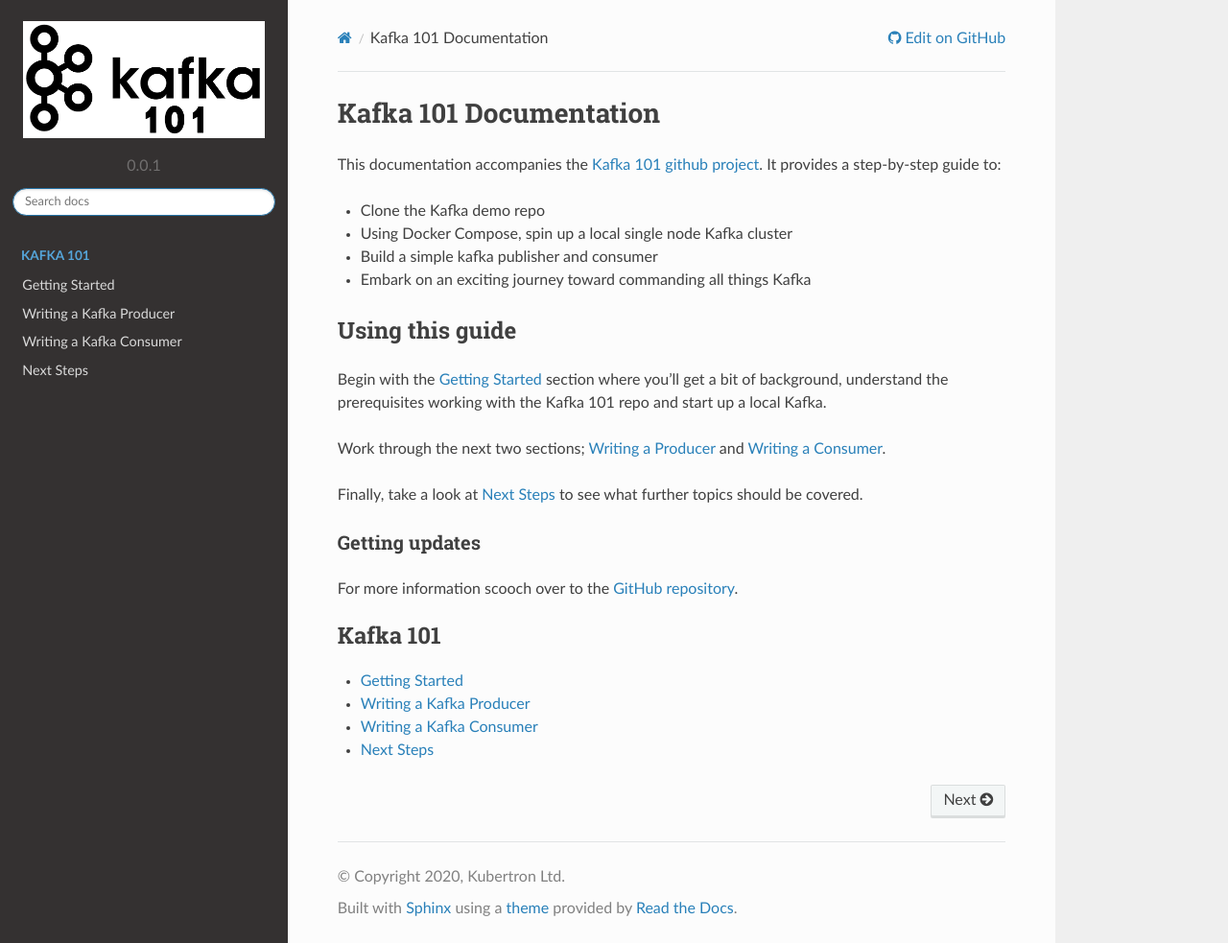
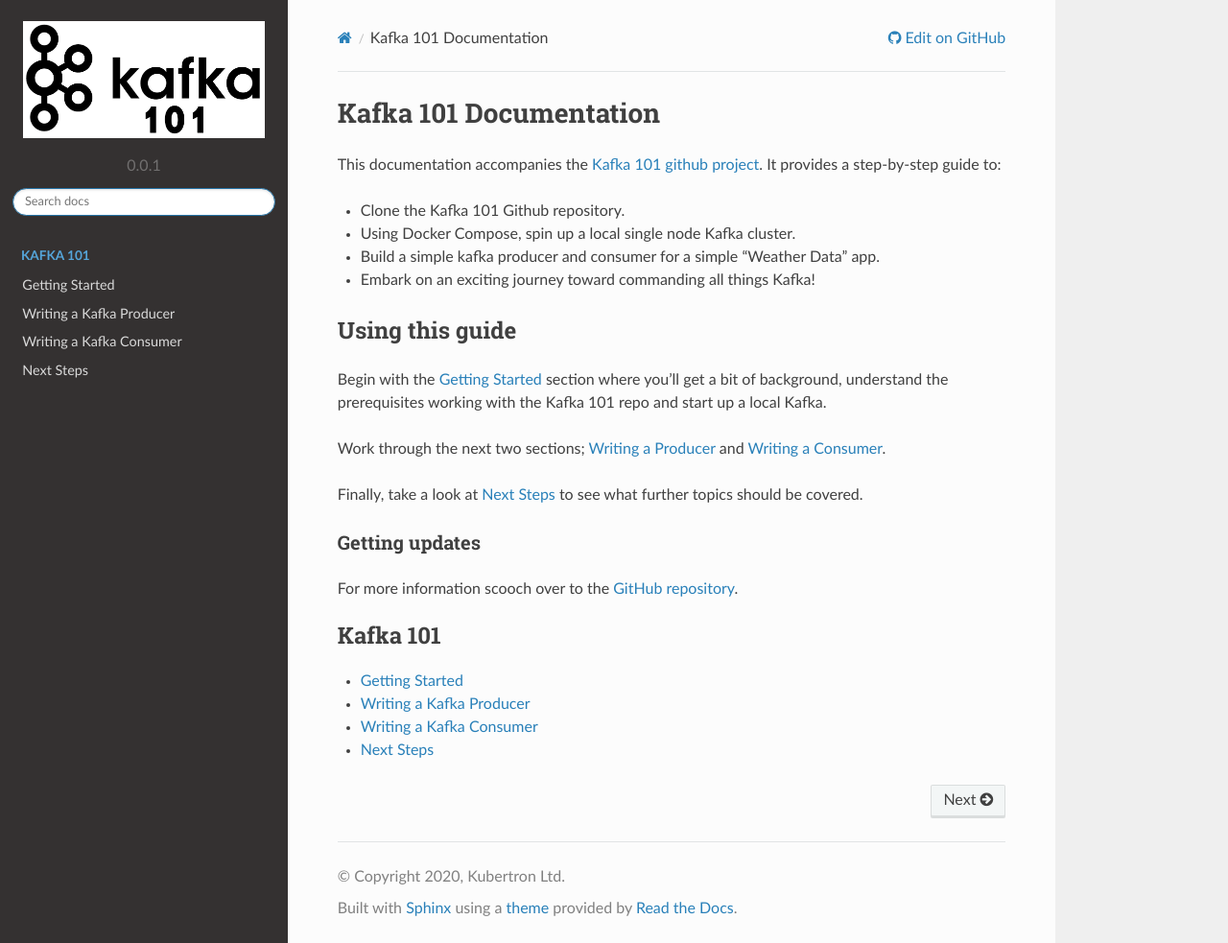
Before and after one commit to davecharles/kafka_demo_docs, a Sphinx documentation site: the page built from source/index.rst, in a window 1280 px wide and 983 px high. Shown: the whole window at 96% size. Built offline with Sphinx 7.4.7 and the Read the Docs theme 2.0.0, drawn with Linux system fonts in a browser that asks for light colours.

Commit message:
fix: refine wording

```diff
--- a/source/index.rst
+++ b/source/index.rst
@@ -5,10 +5,10 @@
 `Kafka 101 github project <https://github.com/davecharles/kafka_demo>`_.
 It provides a step-by-step guide to:
 
-- Clone the Kafka demo repo
-- Using Docker Compose, spin up a local single node Kafka cluster
-- Build a simple kafka publisher and consumer
-- Embark on an exciting journey toward commanding all things Kafka
+- Clone the Kafka 101 Github repository.
+- Using Docker Compose, spin up a local single node Kafka cluster.
+- Build a simple kafka producer and consumer for a simple "Weather Data" app.
+- Embark on an exciting journey toward commanding all things Kafka!
 
 Using this guide
 ----------------
```
